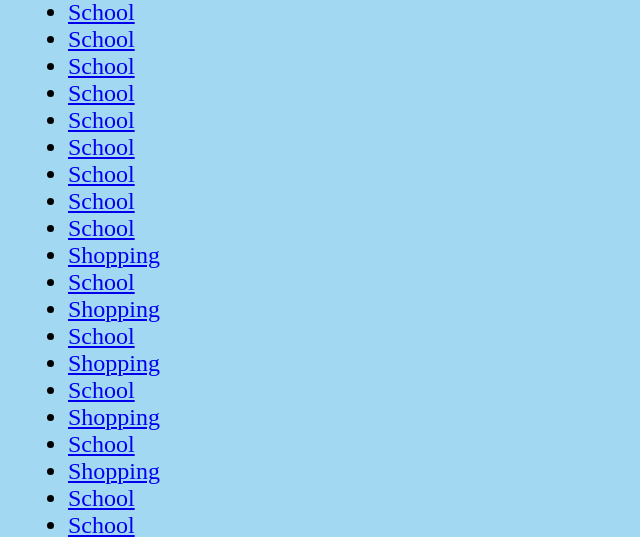
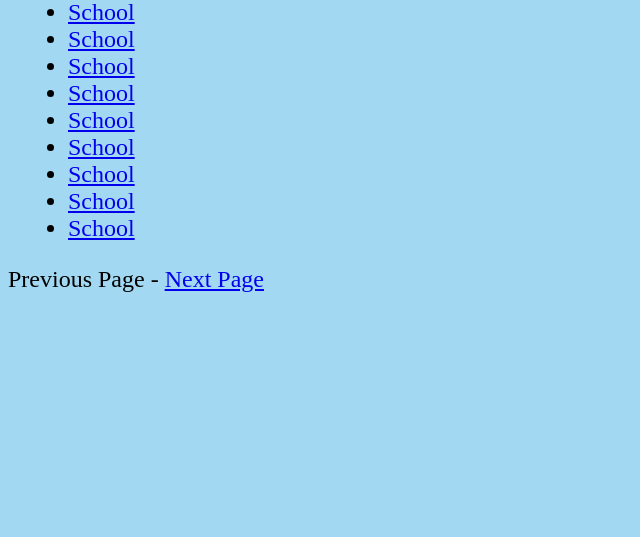
Before and after one commit to amandaht99/TODOIST-using-Flask, a Flask app: page /lists in a window 1280 px wide. Shown: the part 358-895 px from the top of the page, without its empty margins (0-640 px from the left). After the commit the page ends 650 px from the top, so only its background shows below. Run offline with Flask 3, Linux system fonts and the light colour scheme.

Commit message:
working pagination and query parameters

```diff
--- a/app/config.py
+++ b/app/config.py
@@ -1,5 +1,7 @@
 from os import environ
 from dotenv import load_dotenv
 
+TOPICS_PER_PAGE = 15
 SQLALCHEMY_DATABASE_URI = environ.get('DATABASE_URL')
+
 load_dotenv()
--- a/app/cookies/routes.py
+++ b/app/cookies/routes.py
@@ -1,5 +1,6 @@
-from flask import Blueprint, render_template, redirect
+from flask import Blueprint, render_template, redirect, request, current_app
 from app.models import Todo, Topic, User
+from app.config import TOPICS_PER_PAGE
 
 list_data = {
     'shopping': {'name': 'Shopping List', 'item': 'tomatos'},
@@ -19,13 +20,14 @@
 
 @blueprint.route('/lists')
 def topics():
-    all_topics = Topic.query.all()
-    print('bla', all_topics[0])
-    return render_template('lists.html', topics=all_topics)
+    page_number = request.args.get('page', 1, type=int)
+    #all_topics = Topic.query.all()
+    topics_pagination = Topic.query.paginate(page= page_number, per_page=TOPICS_PER_PAGE)
+    return render_template('lists.html', topics_pagination=topics_pagination)
 
 @blueprint.route('/lists.html')
 def lists_redirect():
-  return redirect('/lists')
+   return redirect('/lists')
 
 @blueprint.route('/lists/<slug>')
 def topic(slug):
@@ -39,13 +41,3 @@
 @blueprint.route('/about.html')
 def about_redirect():
   return redirect('/about')
-
-"""
-@app.route('/<name>')
-def hello_name(name):
-    return f'Hello, {name}!'
-
-@app.route('/user/<username>')
-def user_profile(username):
-  return render_template('user.html', username=username)
-"""
--- a/app/templates/lists.html
+++ b/app/templates/lists.html
@@ -18,10 +18,25 @@
 <h2>My Lists</h2>
 <h3>Welcome &lt;User&gt;, here are your lists</h3>
 <ul>
-{% for topic in topics %}
+{% for topic in topics_pagination.items %}
   <li>
     <a href="/lists/{{ topic.slug }}">{{ topic.name }}</a>
   </li>
 {% endfor %}
 </ul>
+
+<nav>
+  {% if topics_pagination.prev_num %}
+    <a href="{{ url_for('cookies.topics', page=topics_pagination.prev_num) }}">Previous Page</a>
+  {% else %}
+    <span>Previous Page</span>
+  {% endif %}
+    <span> - </span>
+  {% if topics_pagination.next_num %}
+    <a href="{{ url_for('cookies.topics', page=topics_pagination.next_num) }}">Next Page</a>
+  {% else %}
+    <span>Next Page</span>
+  {% endif %}
+</nav>
+
 {% endblock %}
```
Also changed, not shown: app/tests/cookies/test_routes.py (added, +10 -0 lines), instance/database.db.
